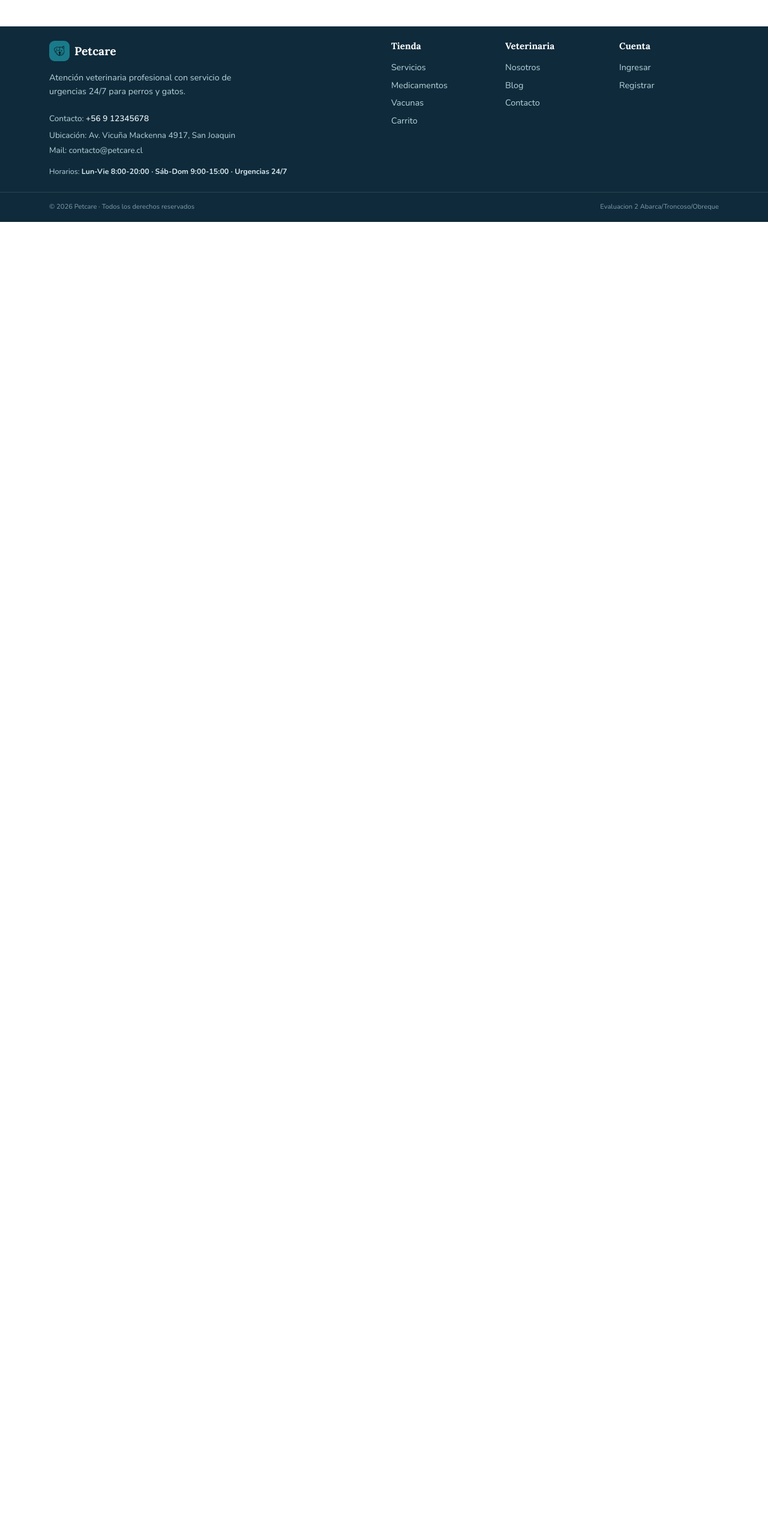
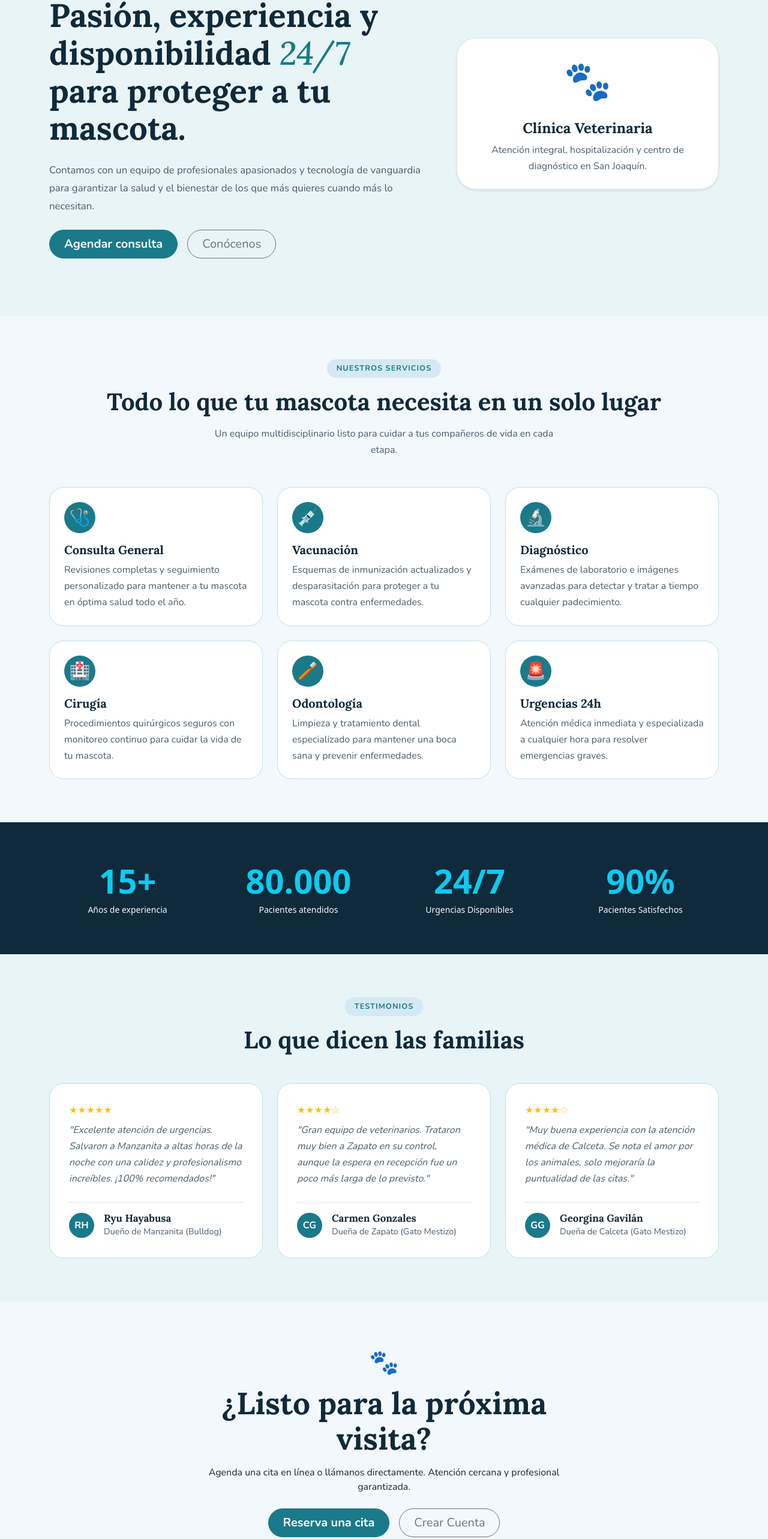
Before and after one commit to NATOcl/NATOcl.github.io, a React (Vite) app: page / in a window 1280 px wide. Shown: the part 225-2791 px from the top of the page at 60% size. Before the commit the page ends 800 px from the top, so only its background shows below. Built offline with nearby package versions, Linux system fonts and the light colour scheme.

Commit message:
actualizacion de la página de inicio con secciones de servicios, estadísticas y testimonios; se añade imagen "bombin" para usos futuros en el avance

```diff
--- a/src/pages/Home.jsx
+++ b/src/pages/Home.jsx
@@ -1,12 +1,219 @@
+import { Link } from 'react-router-dom'
 
-export function Home (){
-    return(
-        <div className="container py-5">
-            <h1> Home </h1>
-            <p> holas soy un home </p>
+const SERVICIOS = [
+  {
+    titulo: 'Consulta General',
+    descripcion: 'Revisiones completas y seguimiento personalizado para mantener a tu mascota en óptima salud todo el año.',
+    icono: '🩺',
+  },
+  {
+    titulo: 'Vacunación',
+    descripcion: 'Esquemas de inmunización actualizados y desparasitación para proteger a tu mascota contra enfermedades.',
+    icono: '💉',
+  },
+  {
+    titulo: 'Diagnóstico',
+    descripcion: 'Exámenes de laboratorio e imágenes avanzadas para detectar y tratar a tiempo cualquier padecimiento.',
+    icono: '🔬',
+  },
+  {
+    titulo: 'Cirugía',
+    descripcion: 'Procedimientos quirúrgicos seguros con monitoreo continuo para cuidar la vida de tu mascota.',
+    icono: '🏥',
+  },
+  {
+    titulo: 'Odontología',
+    descripcion: 'Limpieza y tratamiento dental especializado para mantener una boca sana y prevenir enfermedades.',
+    icono: '🪥',
+  },
+  {
+    titulo: 'Urgencias 24h',
+    descripcion: 'Atención médica inmediata y especializada a cualquier hora para resolver emergencias graves.',
+    icono: '🚨',
+  },
+]
+
+const ESTADISTICAS = [
+  { cifra: '15+', label: 'Años de experiencia' },
+  { cifra: '80.000', label: 'Pacientes atendidos' },
+  { cifra: '24/7', label: 'Urgencias Disponibles' },
+  { cifra: '90%', label: 'Pacientes Satisfechos' },
+]
+
+const TESTIMONIOS = [
+  {
+    nombre: 'Ryu Hayabusa',
+    mascota: 'Dueño de Manzanita (Bulldog)',
+    iniciales: 'RH',
+    estrellas: '★★★★★',
+    texto: 'Excelente atención de urgencias. Salvaron a Manzanita a altas horas de la noche con una calidez y profesionalismo increíbles. ¡100% recomendados!',
+  },
+  {
+    nombre: 'Carmen Gonzales',
+    mascota: 'Dueña de Zapato (Gato Mestizo)',
+    iniciales: 'CG',
+    estrellas: '★★★★☆',
+    texto: 'Gran equipo de veterinarios. Trataron muy bien a Zapato en su control, aunque la espera en recepción fue un poco más larga de lo previsto.',
+  },
+  {
+    nombre: 'Georgina Gavilán',
+    mascota: 'Dueña de Calceta (Gato Mestizo)',
+    iniciales: 'GG',
+    estrellas: '★★★★☆',
+    texto: 'Muy buena experiencia con la atención médica de Calceta. Se nota el amor por los animales, solo mejoraría la puntualidad de las citas.',
+  },
+]
+
+export function Home() {
+  return (
+    <>
+      {/* ========== HERO / PORTADA ========== */}
+      <section className="nosotros-hero py-5">
+        <div className="container py-lg-5">
+          <div className="row align-items-center g-5">
+            <div className="col-lg-7">
+              <span className="badge rounded-pill nosotros-badge text-uppercase mb-3">
+                Bienvenidos a PetCare
+              </span>
+
+              <h1 className="nosotros-title fw-bold mb-4">
+                Pasión, experiencia y disponibilidad <em>24/7</em> para proteger a tu mascota.
+              </h1>
+
+              <p className="nosotros-text mb-4">
+                Contamos con un equipo de profesionales apasionados y tecnología de vanguardia para garantizar la salud y el bienestar de los que más quieres cuando más lo necesitan.
+              </p>
+
+              <div className="d-flex flex-wrap gap-3">
+                <Link to="/contacto" className="btn btn-teal btn-lg rounded-pill px-4">
+                  Agendar consulta
+                </Link>
+                <Link to="/nosotros" className="btn btn-outline-secondary btn-lg rounded-pill px-4">
+                  Conócenos
+                </Link>
+              </div>
+            </div>
+
+            <div className="col-lg-5 text-center">
+              <div className="p-4 bg-white rounded-5 shadow-sm border">
+                <span style={{ fontSize: '4rem' }}>🐾</span>
+                <h3 className="valor-name h4 fw-bold mt-3 mb-2">Clínica Veterinaria</h3>
+                <p className="valor-text mb-0">
+                  Atención integral, hospitalización y centro de diagnóstico en San Joaquín.
+                </p>
+              </div>
+            </div>
+          </div>
         </div>
+      </section>
 
+      {/* ========== SERVICIOS ========== */}
+      <section className="valores py-5">
+        <div className="container py-lg-4">
+          <div className="text-center max-w-2xl mx-auto mb-5">
+            <span className="badge rounded-pill nosotros-badge text-uppercase mb-3">
+              Nuestros Servicios
+            </span>
+            <h2 className="valores-title fw-bold mb-3">
+              Todo lo que tu mascota necesita en un solo lugar
+            </h2>
+            <p className="valor-text mx-auto" style={{ maxWidth: '600px' }}>
+              Un equipo multidisciplinario listo para cuidar a tus compañeros de vida en cada etapa.
+            </p>
+          </div>
 
+          <div className="row row-cols-1 row-cols-md-2 row-cols-lg-3 g-4">
+            {SERVICIOS.map(({ titulo, descripcion, icono }) => (
+              <div className="col" key={titulo}>
+                <article className="valor-card card h-100 p-2">
+                  <div className="card-body">
+                    <div className="valor-icon mb-3 fs-3" style={{ backgroundColor: '#1a7a8a' }}>
+                      {icono}
+                    </div>
+                    <h3 className="valor-name h5 fw-bold mb-2">{titulo}</h3>
+                    <p className="valor-text mb-0">{descripcion}</p>
+                  </div>
+                </article>
+              </div>
+            ))}
+          </div>
+        </div>
+      </section>
 
-    )
+      {/* ========== ESTADÍSTICAS / EXPERIENCIA ========== */}
+      <section className="py-5 text-white" style={{ backgroundColor: '#0f2a3a' }}>
+        <div className="container py-lg-3">
+          <div className="row row-cols-2 row-cols-md-4 g-4 text-center">
+            {ESTADISTICAS.map(({ cifra, label }) => (
+              <div className="col" key={label}>
+                <div className="display-4 fw-bold text-info mb-1">{cifra}</div>
+                <div className="small text-light">{label}</div>
+              </div>
+            ))}
+          </div>
+        </div>
+      </section>
+
+      {/* ========== TESTIMONIOS ========== */}
+      <section className="equipo py-5">
+        <div className="container py-lg-4">
+          <div className="text-center mb-5">
+            <span className="badge rounded-pill nosotros-badge text-uppercase mb-3">
+              Testimonios
+            </span>
+            <h2 className="equipo-title fw-bold">Lo que dicen las familias</h2>
+          </div>
+
+          <div className="row row-cols-1 row-cols-md-3 g-4">
+            {TESTIMONIOS.map(({ nombre, mascota, iniciales, estrellas, texto }) => (
+              <div className="col" key={nombre}>
+                <article className="equipo-card card h-100 p-3">
+                  <div className="card-body d-flex flex-column justify-content-between">
+                    <div>
+                      <div className="text-warning mb-2">{estrellas}</div>
+                      <p className="valor-text fst-italic mb-4">"{texto}"</p>
+                    </div>
+
+                    <div className="d-flex align-items-center gap-3 pt-3 border-top">
+                      <div
+                        className="rounded-circle text-white fw-bold d-flex align-items-center justify-content-center"
+                        style={{ width: '42px', height: '42px', backgroundColor: '#1a7a8a', flexShrink: 0 }}
+                      >
+                        {iniciales}
+                      </div>
+                      <div>
+                        <h4 className="equipo-name fw-bold mb-0">{nombre}</h4>
+                        <span className="equipo-role">{mascota}</span>
+                      </div>
+                    </div>
+                  </div>
+                </article>
+              </div>
+            ))}
+          </div>
+        </div>
+      </section>
+
+      {/* ========== CTA / CONTACTO ========== */}
+      <section className="contacto py-5 text-center">
+        <div className="container py-lg-4">
+          <div className="mx-auto" style={{ maxWidth: '650px' }}>
+            <span className="fs-1 d-block mb-2">🐾</span>
+            <h2 className="contacto-title fw-bold mb-3">¿Listo para la próxima visita?</h2>
+            <p className="contacto-lead mb-4">
+              Agenda una cita en línea o llámanos directamente. Atención cercana y profesional garantizada.
+            </p>
+            <div className="d-flex justify-content-center gap-3 flex-wrap">
+              <Link to="/contacto" className="btn btn-teal btn-lg rounded-pill px-4">
+                Reserva una cita
+              </Link>
+              <Link to="/registro" className="btn btn-outline-secondary btn-lg rounded-pill px-4">
+                Crear Cuenta
+              </Link>
+            </div>
+          </div>
+        </div>
+      </section>
+    </>
+  )
 }
```
Also changed, not shown: 1 other file (tests, documents, lock files or other folders).
